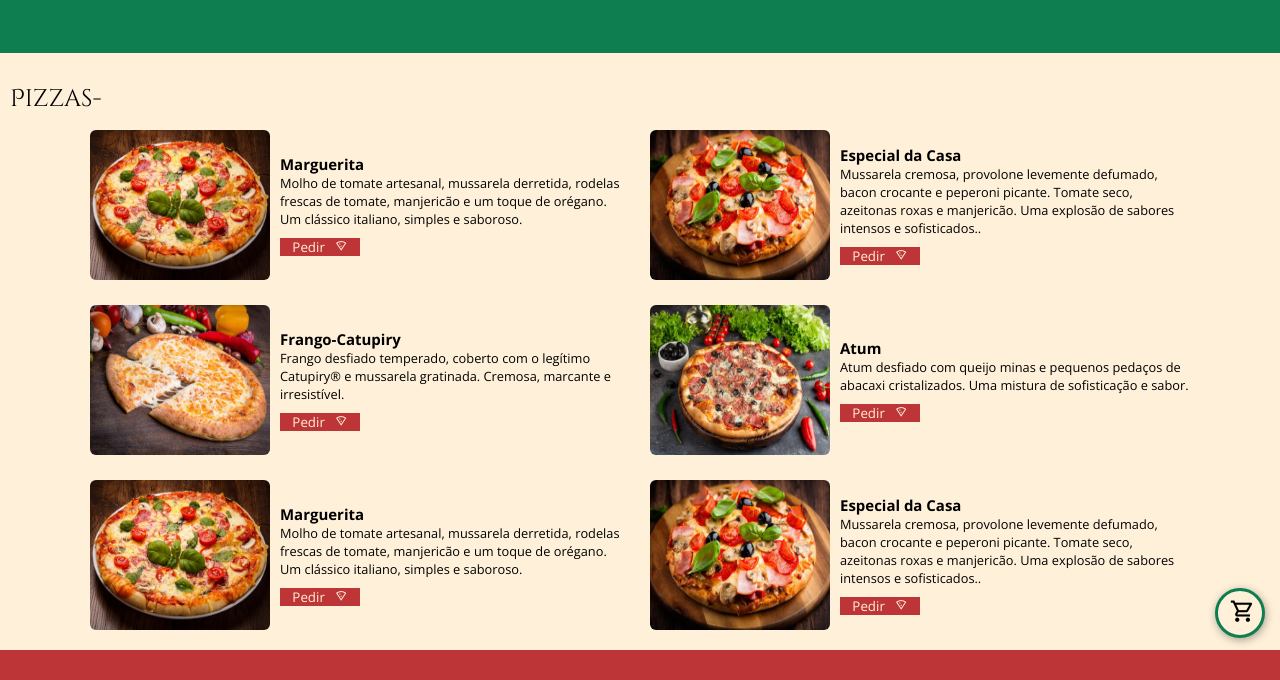
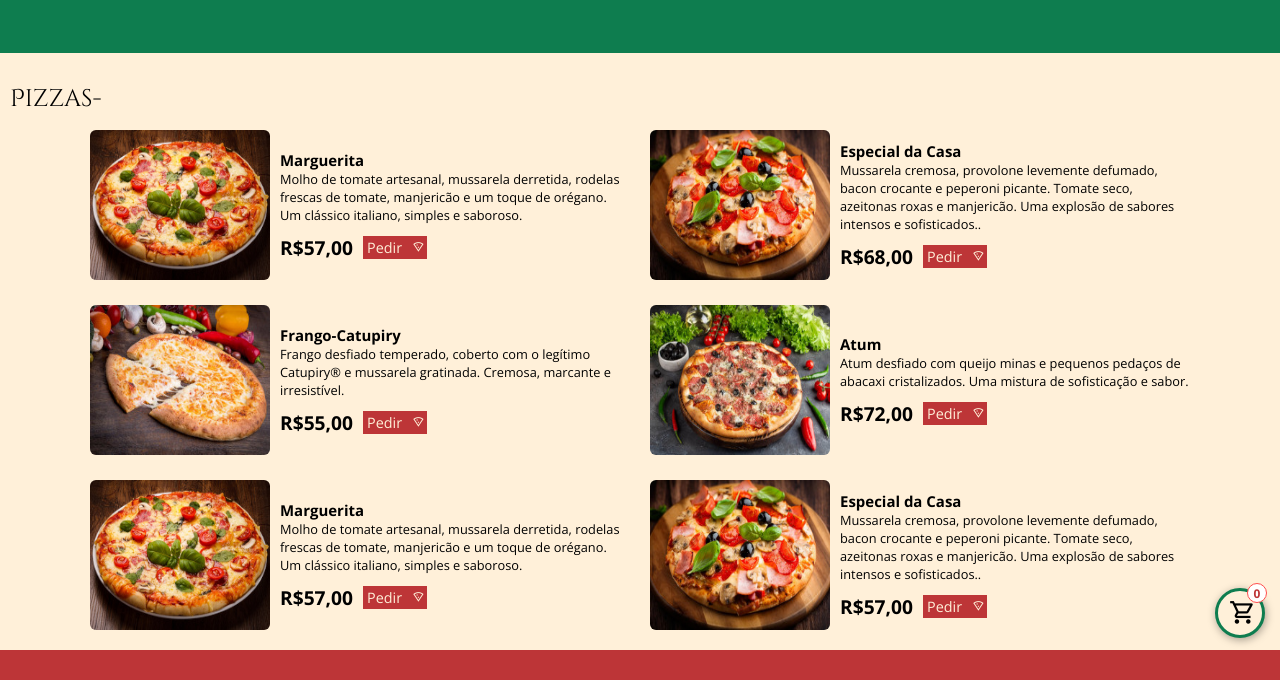
Before and after one commit to joaorocha-web/cardapio-online, a plain HTML site: page index.html in a window 1280 px wide. Shown: the part 147-827 px from the top of the page. Drawn offline with nearby package versions, Linux system fonts and the light colour scheme.

Commit message:
adicionando pedidos ao carrinho

```diff
--- a/carrinho.js
+++ b/carrinho.js
@@ -1,9 +1,9 @@
 const carrinho = document.getElementsByClassName('carrinho-formato')[0];
-const botaoCarrinho = document.getElementById('pedidos');
+const botaoCarrinho = document.getElementById('botao-carrinho');
 const botaoFechar = document.getElementById('fechar');
 
 // Abrir Pedidos
-botaoCarrinho.addEventListener('click', function abrirPedidos(){
+botaoCarrinho.addEventListener('click', function(){
     carrinho.style.display= 'flex'
 })
 
@@ -11,3 +11,23 @@ botaoCarrinho.addEventListener('click', function abrirPedidos(){
 botaoFechar.addEventListener('click', function fecharPedidos(){
     carrinho.style.display= 'none'
 })
+
+// Contar pedidos
+const pedidos = document.getElementById('pedidos')
+const mostrarTotal = document.getElementById('total')
+let contador = document.getElementById('cont-pedidos')
+let cont = 0
+let total = 0
+document.querySelectorAll('button.comprar').forEach (botao =>{
+    botao.addEventListener('click', function (){
+        let nome = botao.getAttribute('data-name')
+        let preco = botao.getAttribute('data-price')
+        pedidos.innerHTML += `${nome} - ${preco} <br>`
+        total += Number(preco)
+        mostrarTotal.innerHTML = `<strong>R$${total},00</strong>`
+        cont++
+        contador.innerHTML =`${cont}`
+    })
+})
+
+// Adicionar Pedidos no Carrinho
--- a/estilos/principal.css
+++ b/estilos/principal.css
@@ -116,12 +116,21 @@ main{
     font-size: .8rem;
 }
 
+.descricao > div {
+    display: flex;
+    align-items: center;
+    margin-top: 10px;
+    gap: 10px;
+}
+
 .comprar{
-    margin-top: 10px;
     background-color: var(--cor1);
     color: var(--cor3);
     max-width: 80px;
     border: none;
+    padding: 2px;
+    padding-left: 4px;
+    font-size: .9rem;
 }
 
 .comprar:hover, .comprar:active{
@@ -161,7 +170,7 @@ main{
     font-size: 1.7rem;
 }
 
-.carrinho > .pedidos{
+.carrinho > #pedidos{
     background-color: #f8f8f8;
     padding:25px 10px 25px 10px ;
 }
@@ -173,7 +182,12 @@ main{
 
 }
 
-.botao-carrinho{
+#botao-carrinho > .material-symbols-outlined{
+    font-size: 1.7rem;
+    z-index: 120;
+}
+
+#botao-carrinho{
     width: 50px;
     height: 50px;
     background-color: var(--cor3);
@@ -189,24 +203,37 @@ main{
     border: 3px solid var(--cor2);
 }
 
-.botao-carrinho:hover{
+#botao-carrinho:hover{
     transform: scale(1.1);
+
 }
 
-#pedidos{
-    background-color: transparent;
-    width: 45px;
-    height: 45px;
-    border: none;
-    color: #000;
-    text-align: center;
-    border-radius: 50%;
+@keyframes animar{
+    0% { rotate: 0deg;}
+    40% {rotate: 10deg}
+    60% {rotate: -10deg;}
+    100% {rotate:0deg}
 }
 
+.animar {
+    animation: animar 0.3 ease-in;
+}
 
-#pedidos > .material-symbols-outlined{
-    font-size: 1.6rem;
-    text-align: center;
+#cont-pedidos{
+    color: var(--cor1);
+    position: absolute;
+    top: -8px;
+    right: -5px;
+    background: #fff;
+    border-radius: 50%;
+    width: 20px;
+    height: 20px;
+    display: flex;
+    align-items: center;
+    justify-content: center;
+    font-size: 12px;
+    font-weight: bold;
+    border: 1px solid #ff4d4d;
 }
 
 footer{
--- a/index.html
+++ b/index.html
@@ -25,11 +25,14 @@
                     <span class="descricao">
                         <h3>Marguerita</h3>
                         <p>Molho de tomate artesanal, mussarela derretida, rodelas frescas de tomate, manjericão e um toque de orégano. Um clássico italiano, simples e saboroso.</p>
-                        <button class="comprar">Pedir<span class="material-symbols-outlined">
+                        <div>
+                            <p style="font-size: 1.2rem;"><strong>R$57,00</strong></p>
+                            <button class="comprar" data-name="Marguerita" data-price="57.00" >Pedir<span class="material-symbols-outlined">
                                 <span class="material-symbols-outlined">
                                     local_pizza
                                     </span>
                                 </span></button>
+                        </div>
                     </span>
 
                 </div>
@@ -38,22 +41,29 @@
                     <span class="descricao">
                         <h3>Especial da Casa</h3>
                         <p>Mussarela cremosa, provolone levemente defumado, bacon crocante e peperoni picante. Tomate seco, azeitonas roxas e  manjericão. Uma explosão de sabores intensos e sofisticados..</p>
-                        <button class="comprar">Pedir<span class="material-symbols-outlined">
+                        <div>
+                            <p style="font-size: 1.2rem;"><strong>R$68,00</strong></p>
+                            <button class="comprar" data-name="Especial da Casa" data-price="68.00">Pedir<span class="material-symbols-outlined">
                                 <span class="material-symbols-outlined">
                                     local_pizza
                                     </span>
                                 </span></button>
+                        </div>
                     </span>
                 </div>
                 <div class="descricao-pizza">
                     <img class="img-pizza" src="imagens/pizza-frango-catupiry-250px.jpg" alt="Pizza Marguerita">
                     <span class="descricao">
                         <h3>Frango-Catupiry</h3>
-                        <p>Frango desfiado temperado, coberto com o legítimo Catupiry® e mussarela gratinada. Cremosa, marcante e irresistível.</p> <button class="comprar">Pedir<span class="material-symbols-outlined">
+                        <p>Frango desfiado temperado, coberto com o legítimo Catupiry® e mussarela gratinada. Cremosa, marcante e irresistível.</p>
+                        <div>
+                            <p style="font-size: 1.2rem;"><strong>R$55,00</strong></p>
+                            <button class="comprar" data-name="Frango-Catupiry" data-price="55.00">Pedir<span class="material-symbols-outlined">
                                 <span class="material-symbols-outlined">
                                     local_pizza
                                     </span>
                                 </span></button>
+                        </div>
                     </span>
                 </div>
                 <div class="descricao-pizza">
@@ -61,11 +71,14 @@
                     <span class="descricao">
                         <h3>Atum</h3>
                         <p>Atum desfiado com queijo minas e pequenos pedaços de abacaxi cristalizados. Uma mistura de sofisticação e sabor.</p>
-                        <button class="comprar">Pedir<span class="material-symbols-outlined">
+                        <div>
+                            <p style="font-size: 1.2rem;"><strong>R$72,00</strong></p>
+                            <button class="comprar" data-name="Atum" data-price="72.00">Pedir<span class="material-symbols-outlined">
                                 <span class="material-symbols-outlined">
                                     local_pizza
                                     </span>
                                 </span></button>
+                        </div>
                     </span>
                 </div>
                 <div class="descricao-pizza">
@@ -73,11 +86,14 @@
                     <span class="descricao">
                         <h3>Marguerita</h3>
                         <p>Molho de tomate artesanal, mussarela derretida, rodelas frescas de tomate, manjericão e um toque de orégano. Um clássico italiano, simples e saboroso.</p>
+                        <div>
+                            <p style="font-size: 1.2rem;"><strong>R$57,00</strong></p>
                             <button class="comprar">Pedir<span class="material-symbols-outlined">
                                 <span class="material-symbols-outlined">
                                     local_pizza
                                     </span>
                                 </span></button>
+                        </div>
                     </span>
                 </div>
                 <div class="descricao-pizza">
@@ -85,30 +101,41 @@
                     <span class="descricao">
                         <h3>Especial da Casa</h3>
                         <p>Mussarela cremosa, provolone levemente defumado, bacon crocante e peperoni picante. Tomate seco, azeitonas roxas e  manjericão. Uma explosão de sabores intensos e sofisticados..</p>
+                        <div>
+                            <p style="font-size: 1.2rem;"><strong>R$57,00</strong></p>
                             <button class="comprar">Pedir<span class="material-symbols-outlined">
                                 <span class="material-symbols-outlined">
                                     local_pizza
                                     </span>
                                 </span></button>
+                        </div>
                     </span>
                 </div>
             </article>
             <article class="carrinho-formato">
                 <section class="carrinho">
                     <h3>Meu Pedido:</h3>
-                    <div class="pedidos">
-                        Marguerita
+                    <div id="pedidos">
+
                     </div>
-                    <p><label for="iend">Endereço para Entrega</label>
-                    <input type="text" name="end" id="iend"></p>
+                    <div id="total">
+
+                    </div>
+                    <p>
+                        <label for="iend">Endereço para Entrega</label>
+                        <input type="text" name="end" id="iend">
+                    </p>
                     <button id="fechar">Fechar</button>
                 </section>
             </article>
-            <div class="botao-carrinho">
-                <button id="pedidos"><span class="material-symbols-outlined">
+
+            <button id="botao-carrinho"><span class="material-symbols-outlined">
                 shopping_cart
-                    </span></button>
-            </div>
+                </span>
+                <span id="cont-pedidos">0</span>
+            </button>
+
+
         </section>
     </main>
     <footer>
```
Lines whose indentation alone changed are shown as unchanged.
